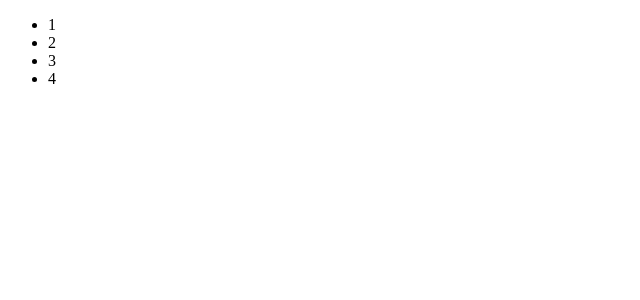
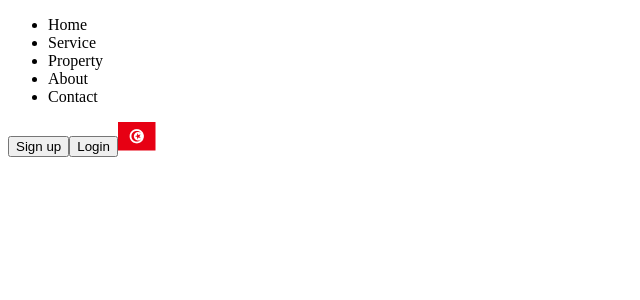
Before and after one commit to mohammaddmustafaa/Dar_Alnor-Lel_Akarat, a React (Vite) app: page / in a window 1280 px wide. Shown: the top 300 px of the page, without its empty margins (0-640 px from the left). Built offline with nearby package versions, Linux system fonts and the light colour scheme.

Commit message:
hero list root vanilla update

```diff
--- a/src/App.tsx
+++ b/src/App.tsx
@@ -1,12 +1,10 @@
-const heroList = ["1", "2", 3, 4];
-
-const listElement = () =>
-  heroList.map((element, index) => <li key={index}>{element}</li>);
-
+import HeroList from "./pages/home/home";
+import Account from "./pages/accountButtons";
 function App() {
   return (
     <>
-      <ul className="heroListContainer">{listElement()}</ul>
+      <HeroList />
+      <Account />
     </>
   );
 }
--- /dev/null
+++ b/src/pages/accountButtons.tsx
@@ -0,0 +1,29 @@
+const accountButton = ["Sign up", "Login"];
+
+const buttons = () =>
+  accountButton.map((element) => (
+    <button key={element} className="sign-button">
+      {element}
+    </button>
+  ));
+
+const countryFlag = () => {
+  return (
+    <img
+      className="country-flag-img"
+      src="./src/assets/ico/tunes-flag.png"
+      alt="img"
+    />
+  );
+};
+
+function Account() {
+  return (
+    <>
+      {buttons()}
+      {countryFlag()}
+    </>
+  );
+}
+
+export default Account;
--- /dev/null
+++ b/src/pages/home/home.tsx
@@ -0,0 +1,18 @@
+const heroList = ["Home", "Service", "Property", "About", "Contact"];
+
+const listElement = () =>
+  heroList.map((element) => (
+    <li className="hero-list-element" key={element}>
+      {element}
+    </li>
+  ));
+
+function HeroList() {
+  return (
+    <>
+      <ul className="heroListContainer">{listElement()}</ul>
+    </>
+  );
+}
+
+export default HeroList;
```
Also changed, not shown: src/assets/ico/tunes-flag.png (added).
